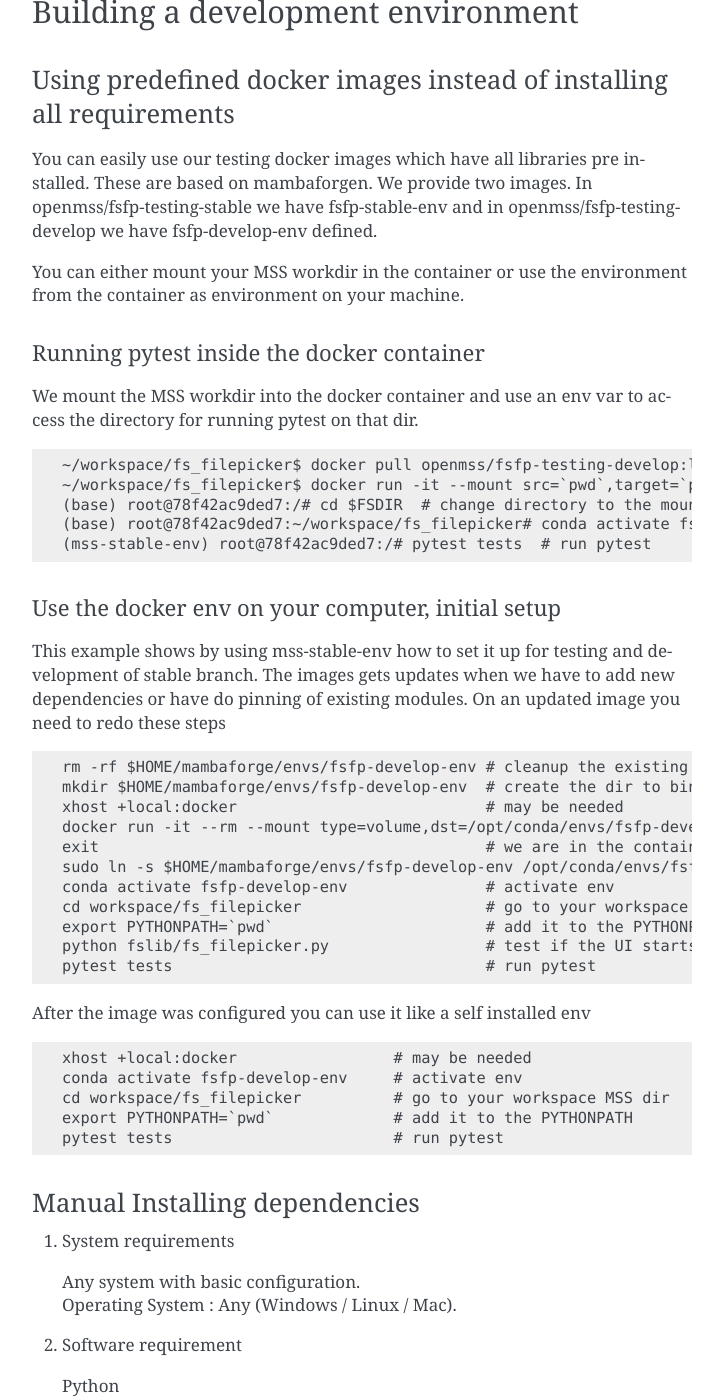
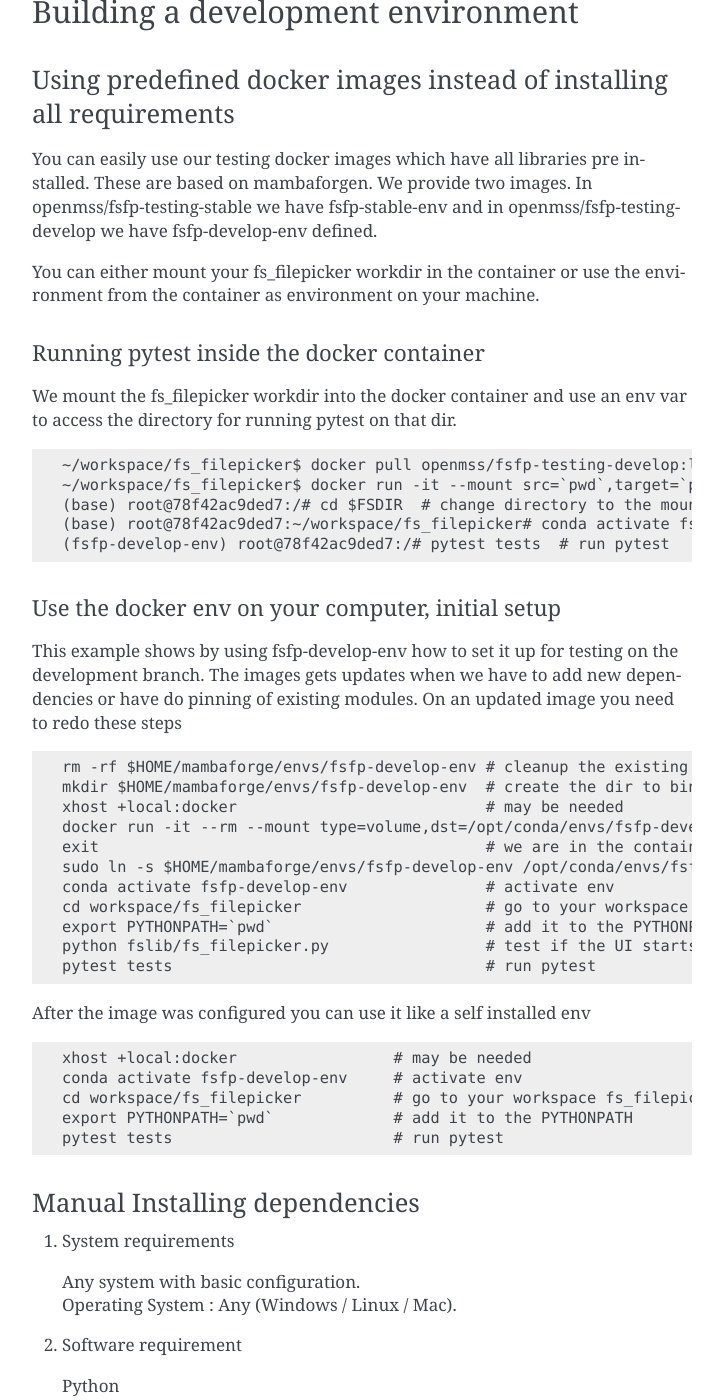
Before and after one commit to Open-MSS/fs_filepicker, a Sphinx documentation site: the page built from docs/development.rst, in a window 1280 px wide and 1400 px high, scrolled down 473 px. Shown: the whole window, without its empty margins (388-1111 px from the left). Built offline with Sphinx 7.4.7, drawn with Linux system fonts in a browser that asks for light colours; some of the changed text lies outside the part shown.

Commit message:
further name changes

```diff
--- a/docs/development.rst
+++ b/docs/development.rst
@@ -28,26 +28,26 @@ You can easily use our testing docker images which have all libraries pre instal
 We provide two images. In openmss/fsfp-testing-stable we have fsfp-stable-env and in openmss/fsfp-testing-develop we have fsfp-develop-env defined.
 
 
-You can either mount your MSS workdir in the container or use the environment from the container as environment on your machine.
+You can either mount your fs_filepicker workdir in the container or use the environment from the container as environment on your machine.
 
 
 Running pytest inside the docker container
 ~~~~~~~~~~~~~~~~~~~~~~~~~~~~~~~~~~~~~~~~~~
 
-We mount the MSS workdir into the docker container and use an env var to access the directory for running pytest on that dir. ::
+We mount the fs_filepicker workdir into the docker container and use an env var to access the directory for running pytest on that dir. ::
 
     ~/workspace/fs_filepicker$ docker pull openmss/fsfp-testing-develop:latest  # get recent version
     ~/workspace/fs_filepicker$ docker run -it --mount src=`pwd`,target=`pwd`,type=bind -e FSDIR=`pwd` openmss/fsfp-testing-develop  # mount dir into container, create env var MSSDIR with dir
     (base) root@78f42ac9ded7:/# cd $FSDIR  # change directory to the mounted dir
     (base) root@78f42ac9ded7:~/workspace/fs_filepicker# conda activate fsfp-develop-env  # activate env
-    (mss-stable-env) root@78f42ac9ded7:/# pytest tests  # run pytest
+    (fsfp-develop-env) root@78f42ac9ded7:/# pytest tests  # run pytest
 
 
 
 Use the docker env on your computer, initial setup
 ~~~~~~~~~~~~~~~~~~~~~~~~~~~~~~~~~~~~~~~~~~~~~~~~~~
 
-This example shows by using mss-stable-env how to set it up for testing and development of stable branch. The images gets updates
+This example shows by using fsfp-develop-env how to set it up for testing on the development branch. The images gets updates
 when we have to add new dependencies or have do pinning of existing modules. On an updated image you need to redo these steps ::
 
     rm -rf $HOME/mambaforge/envs/fsfp-develop-env # cleanup the existing env
@@ -57,7 +57,7 @@ when we have to add new dependencies or have do pinning of existing modules. On
     exit                                          # we are in the container, escape :)
     sudo ln -s $HOME/mambaforge/envs/fsfp-develop-env /opt/conda/envs/fsfp-develop-env # we need the origin location linked because hashbangs interpreters are with that path. (only once needed)
     conda activate fsfp-develop-env               # activate env
-    cd workspace/fs_filepicker                    # go to your workspace MSS dir
+    cd workspace/fs_filepicker                    # go to your workspace fs_filepicker dir
     export PYTHONPATH=`pwd`                       # add it to the PYTHONPATH
     python fslib/fs_filepicker.py                 # test if the UI starts
     pytest tests                                  # run pytest
@@ -67,7 +67,7 @@ After the image was configured you can use it like a self installed env ::
 
     xhost +local:docker                 # may be needed
     conda activate fsfp-develop-env     # activate env
-    cd workspace/fs_filepicker          # go to your workspace MSS dir
+    cd workspace/fs_filepicker          # go to your workspace fs_filepicker dir
     export PYTHONPATH=`pwd`             # add it to the PYTHONPATH
     pytest tests                        # run pytest
 
@@ -97,7 +97,7 @@ Manual Installing dependencies
 
 fs_filepicker is based on the software of the conda-forge channel located. The channel is predefined in Mambaforge.
 
-Create an environment and install the dependencies needed for the mss package::
+Create an environment and install the dependencies needed for the fs_filepicker package::
 
   $ mamba create -n fsfp-develop-env
   $ mamba activate fsfp-develop-env
```
